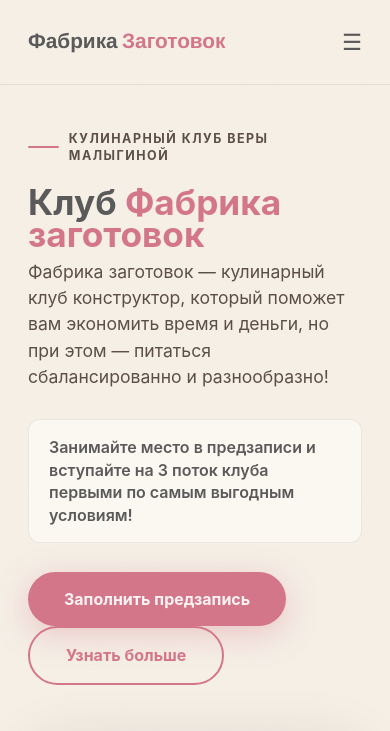
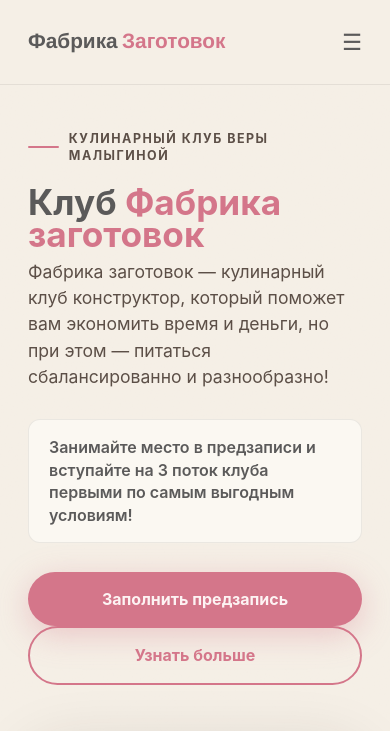
Before and after one commit to kozlovheritage/fabrika_zagotovok, a plain HTML site: page index.html in a window 390 px wide. Shown: the top 731 px of the page. Drawn offline with nearby package versions, Linux system fonts and the light colour scheme; grey boxes are pictures that could not be loaded; a web font is replaced by a local one.

Commit message:
index.html

```diff
--- a/index.html
+++ b/index.html
@@ -278,6 +278,17 @@ footer{background:#2c2420;padding:60px 0 30px;clear:both}
   .content-cards{grid-template-columns:1fr}
   .rev-nav{gap:12px}
   .rev-btn{width:40px;height:40px;font-size:1.2rem}
+  /* ИСПРАВЛЕНИЕ: кнопки героя на мобильных не слипаются */
+  .hero-actions{
+    flex-direction: column;
+    align-items: stretch;
+    gap: 12px;
+  }
+  .hero-actions .btn{
+    width: 100%;
+    text-align: center;
+    justify-content: center;
+  }
 }
 @media (max-width:576px){
   h1{font-size:2.2rem}
```
